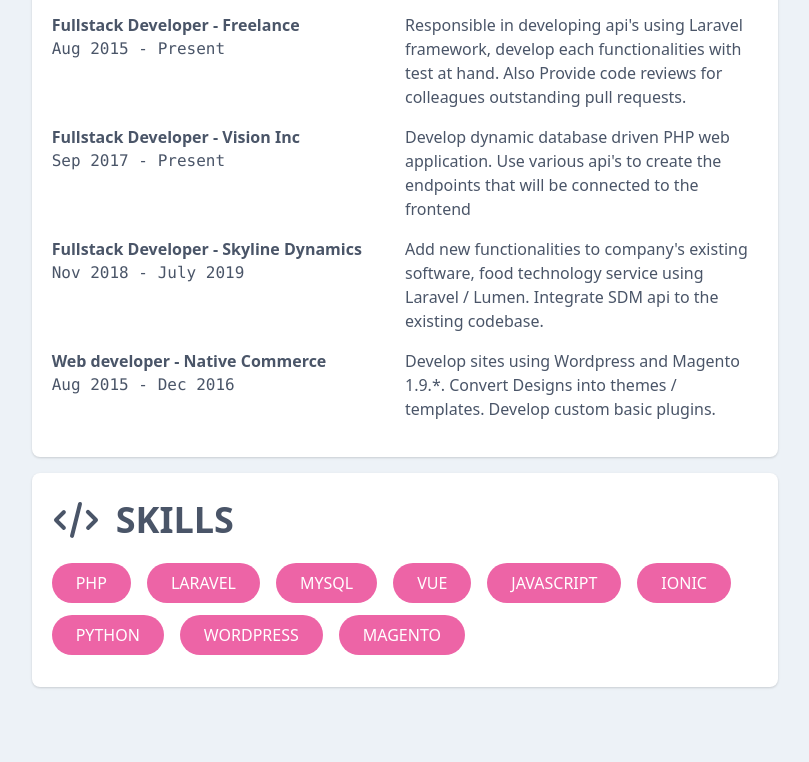
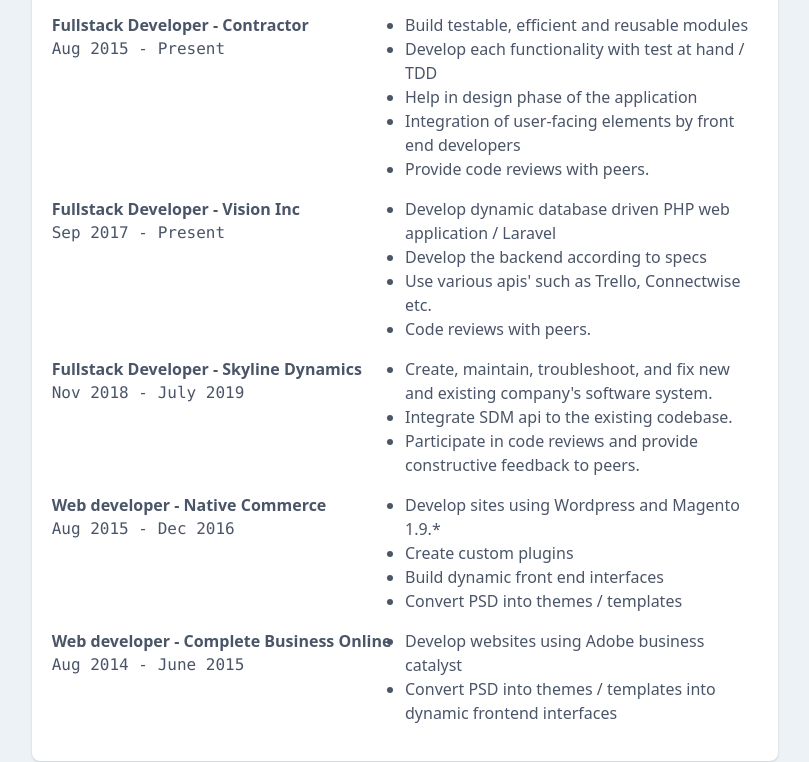
Before and after one commit to najaram/najaram.github.io, a plain HTML site: page index.html in a window 1280 px wide. Shown: the part 585-1347 px from the top of the page, without its empty margins (235-1044 px from the left). Before the commit the page ends 1304 px from the top, so only its background shows below. Drawn offline with nearby package versions, Linux system fonts and the light colour scheme.

Commit message:
quarantine 3rd week ?

```diff
--- a/index.html
+++ b/index.html
@@ -27,8 +27,7 @@
 				<h1 class="text-5xl font-bold capitalize">Jan Arambulo</h1>
 				<h2 class="font-mono text-2xl uppercase">software developer</h2>
 				<p class="font-normal text-white w-3/4 mx-auto my-4">A self taught developer with 5 years of experience. Always have the enthusiasm
-and ambition to complete projects to the highest standards. Seeks an employment
-as part of a dynamic software development team.</p>
+and ambition to complete projects to the highest standards.</p>
 				<div class="mb-6">
 					<a class="mx-2" href="https://jandev.me/blog" target="_blank"><i class="fa fa-rss fa-3x" aria-hidden="true"></i></a>
 					<a class="mx-2" href="mailto:arambulo.jan@gmail.com" target="_blank"><i class="fa fa-envelope-o fa-3x" aria-hidden="true"></i></a>
@@ -48,13 +47,17 @@ as part of a dynamic software development team.</p>
 				</h2>
 				<div class="lg:flex mb-4">
 					<div class="lg:w-1/2">
-						<h3 class="font-bold text-gray-700">Fullstack Developer - Freelance</h3>
+						<h3 class="font-bold text-gray-700">Fullstack Developer - Contractor</h3>
 						<h4 class="font-mono font-thin text-gray-700 mb-4">Aug 2015 - Present</h4>
 					</div>
 					<div class="lg:w-1/2">
-						<p class="text-gray-700">Responsible in developing api's using Laravel framework, develop each
-		functionalities with test at hand. Also Provide code reviews for colleagues
-		outstanding pull requests.</p>
+						<ul class="list-disc">
+							<li class="text-gray-700">Build testable, efficient and reusable modules</li>
+						<li class="text-gray-700">Develop each functionality with test at hand / TDD</li>
+						<li class="text-gray-700">Help in design phase of the application</li>
+						<li class="text-gray-700">Integration of user-facing elements by front end developers</li>
+						<li class="text-gray-700">Provide code reviews with peers.</li>
+						</ul>
 					</div>
 				</div>
 
@@ -64,8 +67,12 @@ as part of a dynamic software development team.</p>
 						<h4 class="font-mono font-thin text-gray-700 mb-4">Sep 2017 - Present</h4>
 					</div>
 					<div class="lg:w-1/2">
-						<p class="text-gray-700">Develop dynamic database driven PHP web application. Use various api's
-	to create the endpoints that will be connected to the frontend</p>
+						<ul class="list-disc">
+							<li class="text-gray-700">Develop dynamic database driven PHP web application / Laravel</li>
+							<li class="text-gray-700">Develop the backend according to specs</li>
+							<li class="text-gray-700">Use various apis' such as Trello, Connectwise etc.</li>
+							<li class="text-gray-700">Code reviews with peers.</li>
+						</ul>
 					</div>
 				</div>
 
@@ -75,8 +82,11 @@ as part of a dynamic software development team.</p>
 						<h4 class="font-mono font-thin text-gray-700 mb-4">Nov 2018 - July 2019</h4>
 					</div>
 					<div class="lg:w-1/2">
-						<p class="text-gray-700">Add new functionalities to company's existing software, food technology
-service using Laravel / Lumen. Integrate SDM api to the existing codebase.</p>
+						<ul class="list-disc">
+								<li class="text-gray-700">Create, maintain, troubleshoot, and fix new and existing company's software system.</li>
+								<li class="text-gray-700">Integrate SDM api to the existing codebase.</li>
+								<li class="text-gray-700">Participate in code reviews and provide constructive feedback to peers.</li>
+							</ul>
 					</div>
 				</div>
 
@@ -86,8 +96,29 @@ service using Laravel / Lumen. Integrate SDM api to the existing codebase.</p>
 						<h4 class="font-mono font-thin text-gray-700 mb-4">Aug 2015 - Dec 2016</h4>
 					</div>
 					<div class="lg:w-1/2">
-						<p class="text-gray-700">Develop sites using Wordpress and Magento 1.9.*. Convert Designs into
-themes / templates. Develop custom basic plugins.</p>
+						<ul class="list-disc">
+							<li class="text-gray-700">
+								Develop sites using Wordpress and Magento 1.9.*
+							</li>
+							<li class="text-gray-700">Create custom plugins</li>
+							<li class="text-gray-700">Build dynamic front end interfaces</li>
+							<li class="text-gray-700">Convert PSD into themes / templates</li>
+						</ul>
+					</div>
+				</div>
+
+				<div class="lg:flex mb-4">
+					<div class="lg:w-1/2">
+						<h3 class="font-bold text-gray-700">Web developer - Complete Business Online</h3>
+						<h4 class="font-mono font-thin text-gray-700 mb-4">Aug 2014 - June 2015</h4>
+					</div>
+					<div class="lg:w-1/2">
+						<ul class="list-disc">
+							<li class="text-gray-700">
+								Develop websites using Adobe business catalyst
+							</li>
+							<li class="text-gray-700">Convert PSD into themes / templates into dynamic frontend interfaces</li>
+						</ul>
 					</div>
 				</div>
 
```
